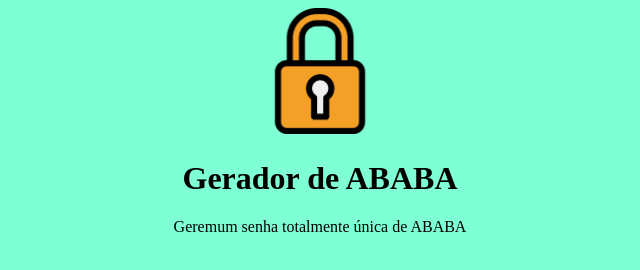
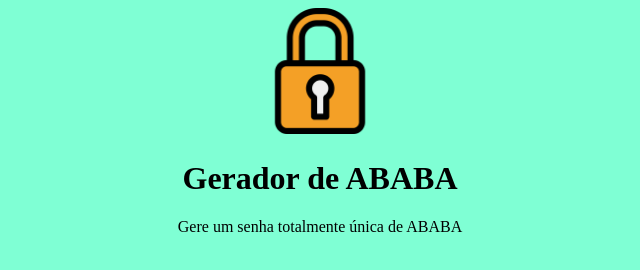
Before and after one commit to Team-HErinzo/Site-de-senhas, a plain HTML site: page index.html in a window 1280 px wide. Shown: the full height of the page, 320-960 px from the left. Drawn offline with Linux system fonts and the light colour scheme.

Commit message:
organiação do coigo kkkkk

```diff
--- a/index.html
+++ b/index.html
@@ -9,7 +9,7 @@
 <body>
     <img class="cadeado" src="cadeado.png" alt="cadeado">
      <h1 class="=titulo">Gerador de ABABA</h1>
-     <p class="titulo"> Geremum senha totalmente única de ABABA</p>
+     <p class="titulo"> Gere um senha totalmente única de ABABA</p>
 
 </body>
 </html>
```
